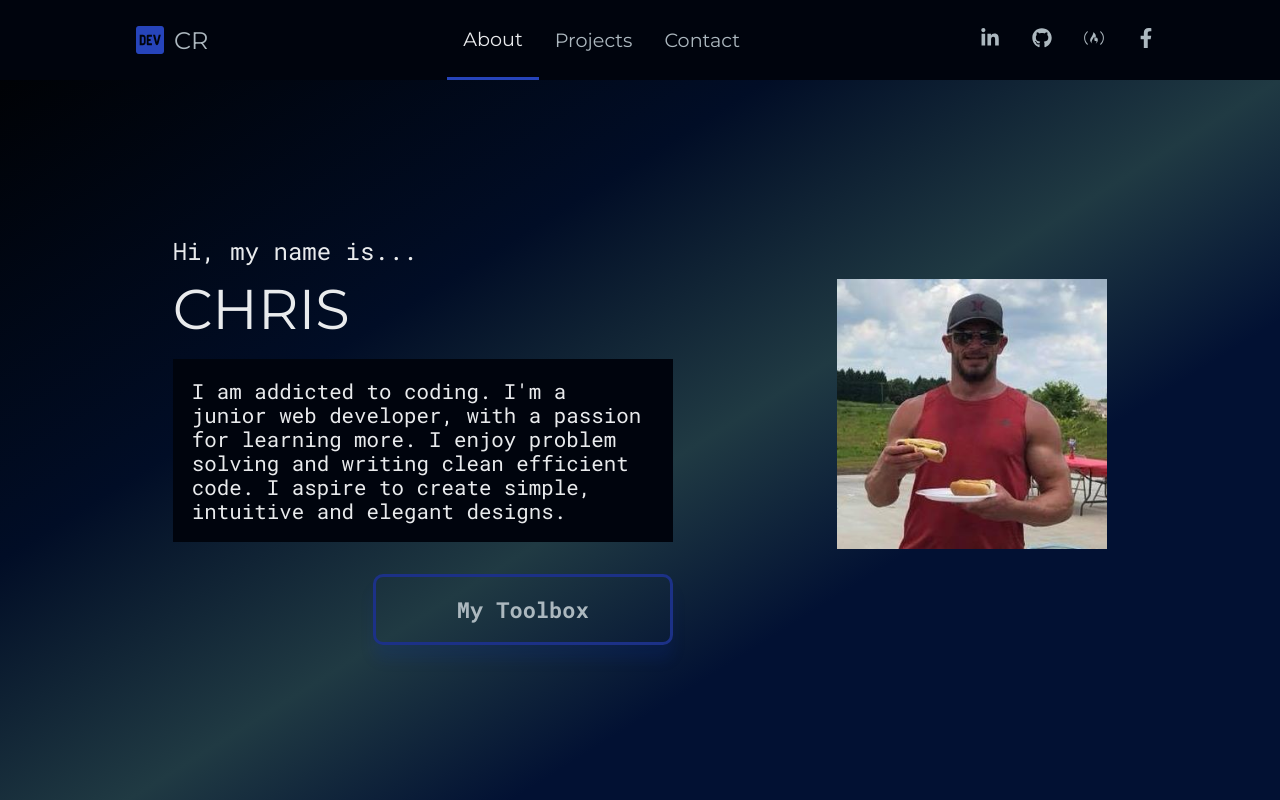
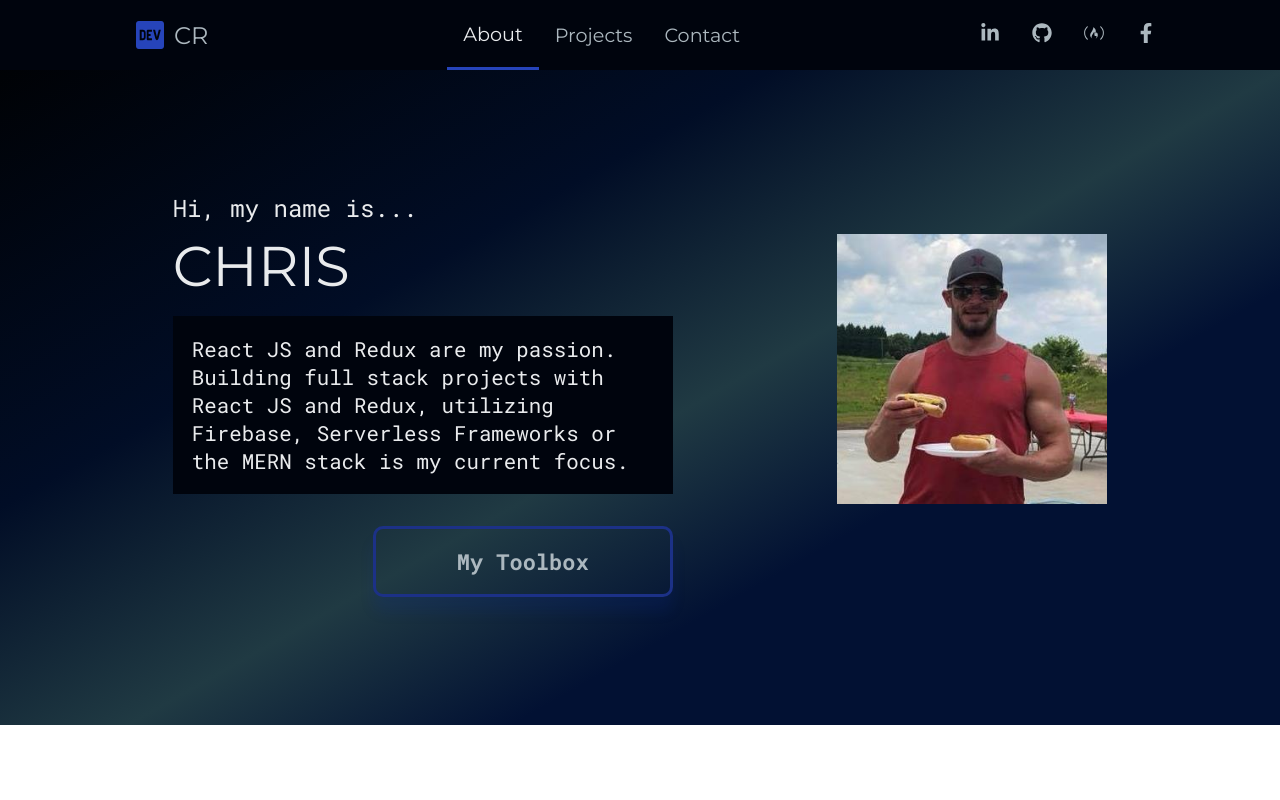
Before and after one commit to crisner1978/risner-portfolio-app, a React (Create React App) app: page /about in a window 1280 px wide. Built offline with nearby package versions, Linux system fonts and the light colour scheme.

Commit message:
commit on 'master'

```diff
--- a/src/App.css
+++ b/src/App.css
@@ -10,5 +10,7 @@
 
 }
 .App {
+  display: flex;
+  flex-direction: column;
   background: black;
 }
--- a/src/components/hero/Hero.jsx
+++ b/src/components/hero/Hero.jsx
@@ -48,9 +48,9 @@ const Hero = () => {
             variants={showLeft}
             initial="hidden"
             animate="visible">
-            <span className="pro">Front End Web Developer</span>
+            <span className="pro">Front End Focused Developer <br/> - React JS and Redux</span>
             <br />
-            Working towards completing a Full Stack Developer Program.
+            - with Back End training in Node JS, Express, Mongoose, MongoDB and Chai.
           </Info>
           <ButtonWrapper>
             <ButtonBig name="View Projects" onClick={handleClick} primary />
--- a/src/components/hero/HeroElements.js
+++ b/src/components/hero/HeroElements.js
@@ -72,7 +72,7 @@ export const Info = styled(motion.div)`
   max-width: 401px;
   font-size: 1.3rem;
   color: #e9ebed;
-  line-height: 1.5rem;
+  line-height: 1.75rem;
   margin-top: 1rem;
   padding: 1.2rem 1.2rem;
   background-color: #00040d;
--- a/src/components/modal/ModalBox.jsx
+++ b/src/components/modal/ModalBox.jsx
@@ -84,6 +84,8 @@ const ModalBox = ({ showModal, setShowModal }) => {
                 <li>MongoDB</li>
                 <hr />
                 <li>Mongoose</li>
+                <hr />
+                <li>Chai</li>
               </ul>
             </BottomBox>
           </ModalWrapper>
--- a/src/components/navbar/NavbarElements.js
+++ b/src/components/navbar/NavbarElements.js
@@ -4,8 +4,8 @@ import { FaDev } from "react-icons/fa";
 
 export const Nav = styled.nav`
   background: #00040d;
-  height: 80px;
-  margin-top: -80px;
+  height: 70px;
+  margin-top: -70px;
   display: flex;
   justify-content: center;
   align-items: center;
@@ -23,7 +23,7 @@ export const Nav = styled.nav`
 export const NavbarContainer = styled.div`
   display: flex;
   justify-content: space-between;
-  height: 80px;
+  height: 70px;
   z-index: 1;
   width: 100%;
   padding: 0 24px;
@@ -89,7 +89,7 @@ export const NavMenu = styled.ul`
 `;
 
 export const NavItem = styled.li`
-  height: 80px;
+  height: 70px;
 `;
 
 export const NavLink = styled(Link)`
--- a/src/pages/about/About.jsx
+++ b/src/pages/about/About.jsx
@@ -39,10 +39,9 @@ const About = ({ handleShowModal }) => {
               variants={showRight}
               initial="hidden"
               animate="visible">
-              I am addicted to coding. I'm a junior web developer, with a
-              passion for learning more. I enjoy problem solving and writing
-              clean efficient code. I aspire to create simple, intuitive and
-              elegant designs.
+              React JS and Redux are my passion. Building full stack projects with React JS and Redux,
+              utilizing Firebase, Serverless Frameworks or the MERN
+              stack is my current focus.
             </AboutDesc>
             <ButtonWrapper>
               <ButtonBig name="My Toolbox" primary onClick={handleShowModal} />
--- a/src/pages/about/AboutElements.js
+++ b/src/pages/about/AboutElements.js
@@ -4,7 +4,7 @@ import styled from "styled-components";
 export const AboutWrapper = styled.div`
   position: relative;
   padding: 8rem 0;
-  height: 100vh;
+  height: 100%;
   background: -webkit-linear-gradient(
     to bottom right,
     black,
@@ -66,7 +66,7 @@ export const AboutDesc = styled(motion.div)`
   text-align: left;
   max-width: 500px;
   font-size: 1.3rem;
-  line-height: 1.5rem;
+  line-height: 1.75rem;
   margin-top: 1rem;
   /* margin-left: 0; */
   padding: 1.2rem 1.2rem;
```
